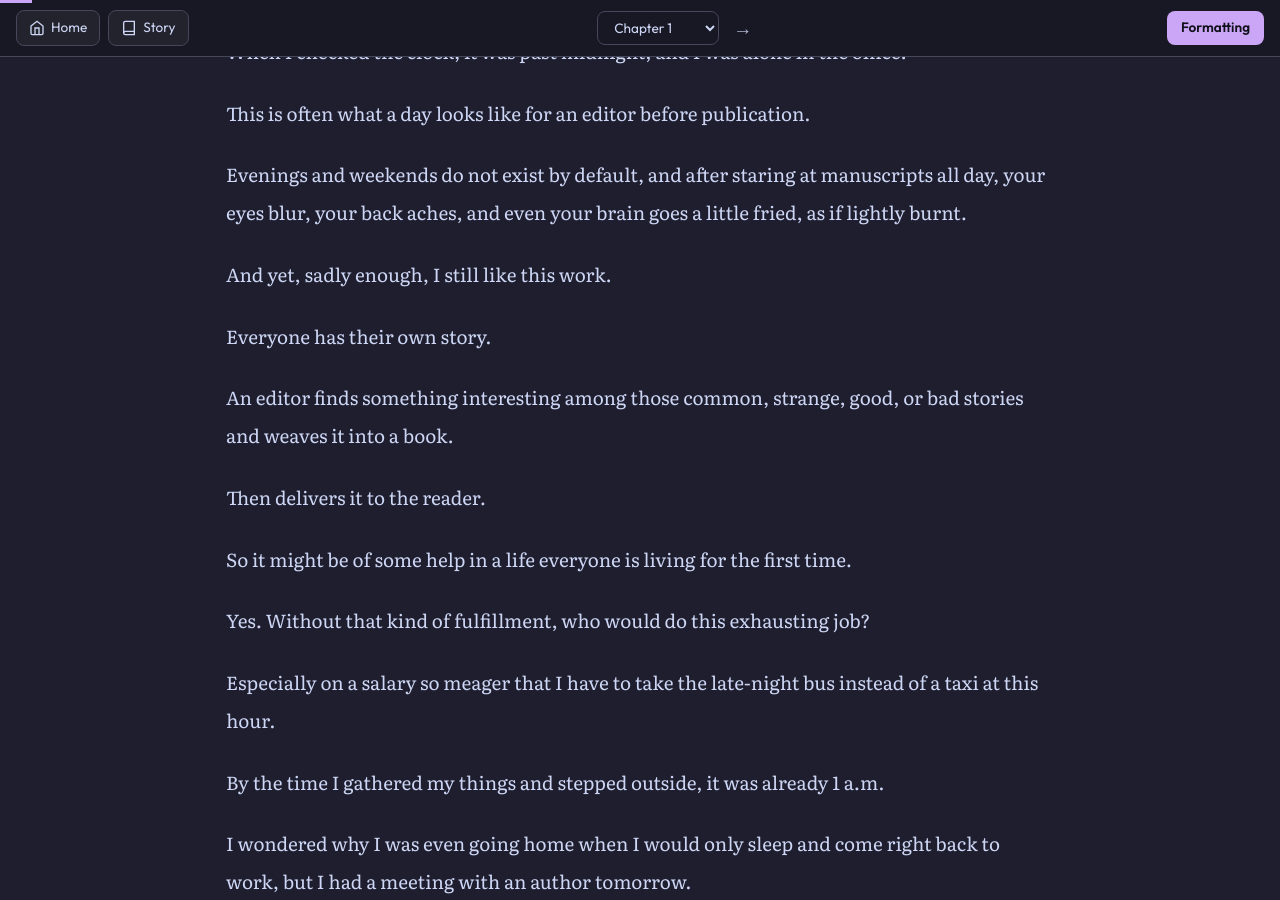
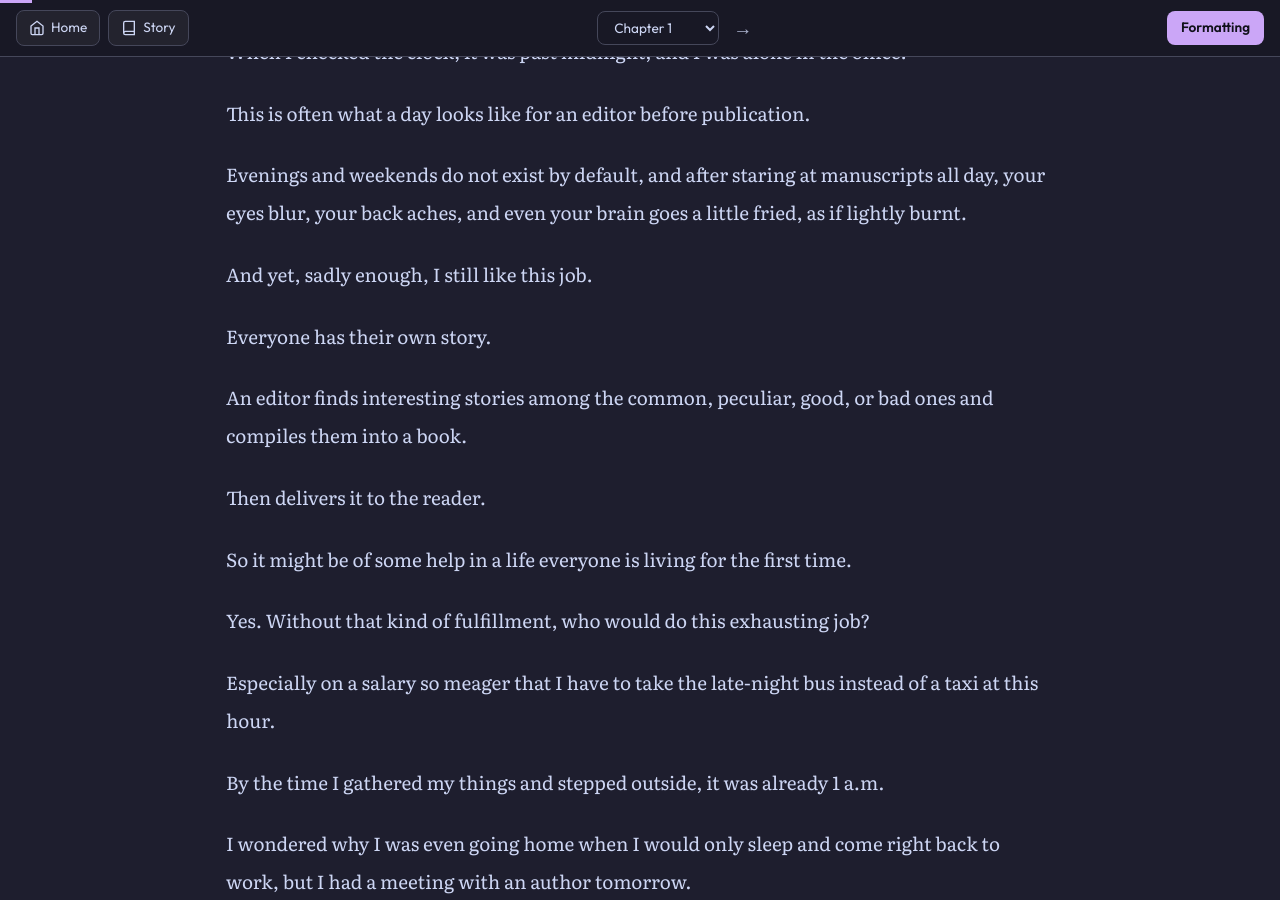
Before and after one commit to soleumn/soleumn.github.io, a Jekyll site: the page built from _chapters/esg/ch1.md, in a window 1280 px wide and 900 px high, scrolled down 352 px. Built offline with Jekyll 4.4.1, drawn with Linux system fonts in a browser that asks for light colours; comment, search, counter and statistics services are not loaded; some of the changed text lies outside the part shown.

Commit message:
Update ch1.md

```diff
--- a/_chapters/esg/ch1.md
+++ b/_chapters/esg/ch1.md
@@ -15,11 +15,11 @@ This is often what a day looks like for an editor before publication.
 
 Evenings and weekends do not exist by default, and after staring at manuscripts all day, your eyes blur, your back aches, and even your brain goes a little fried, as if lightly burnt.
 
-And yet, sadly enough, I still like this work.
+And yet, sadly enough, I still like this job.
 
 Everyone has their own story.
 
-An editor finds something interesting among those common, strange, good, or bad stories and weaves it into a book.
+An editor finds interesting stories among the common, peculiar, good, or bad ones and compiles them into a book.
 
 Then delivers it to the reader.
 
```
Also changed, not shown: other parts of _chapters/esg/ch1.md (+1 -1 lines).
